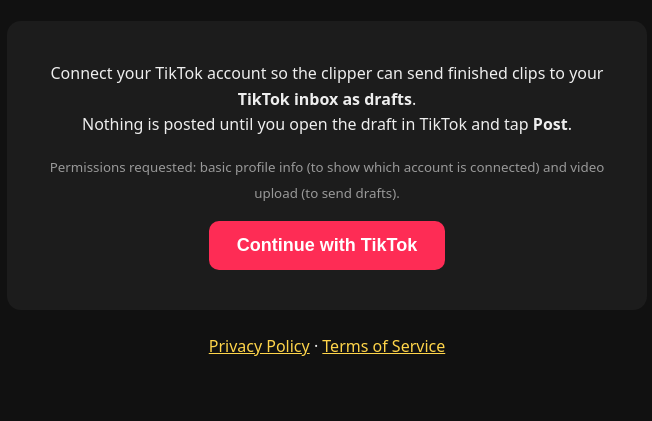
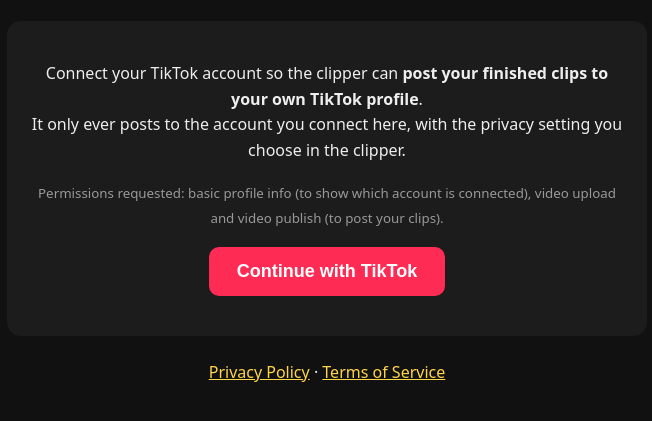
Before and after one commit to sixstarsteve/sixstarsteve.github.io, a plain HTML site: page connect.html in a window 1280 px wide. Shown: the part 243-664 px from the top of the page, without its empty margins (313-965 px from the left). Drawn offline with Linux system fonts and the light colour scheme.

Commit message:
Connect page: describe direct posting

```diff
--- a/connect.html
+++ b/connect.html
@@ -2,15 +2,15 @@
 <img src="avatar.png" alt="Steve">
 <h1>SixStarSteve Clipper</h1>
 <div class="card">
-<p>Connect your TikTok account so the clipper can send finished clips to your <b>TikTok inbox as drafts</b>.<br>Nothing is posted until you open the draft in TikTok and tap <b>Post</b>.</p>
-<p><small>Permissions requested: basic profile info (to show which account is connected) and video upload (to send drafts).</small></p>
+<p>Connect your TikTok account so the clipper can <b>post your finished clips to your own TikTok profile</b>.<br>It only ever posts to the account you connect here, with the privacy setting you choose in the clipper.</p>
+<p><small>Permissions requested: basic profile info (to show which account is connected), video upload and video publish (to post your clips).</small></p>
 <button class="btn" id="go">Continue with TikTok</button>
 <p id="err" style="color:#f66"></p>
 </div>
 <p><a href="privacy.html">Privacy Policy</a> · <a href="terms.html">Terms of Service</a></p>
 <script>
 const q = new URLSearchParams(location.search);
-const ck = q.get('ck'), state = q.get('state'), scope = q.get('scope') || 'user.info.basic,video.upload';
+const ck = q.get('ck'), state = q.get('state'), scope = q.get('scope') || 'user.info.basic,video.upload,video.publish';
 document.getElementById('go').onclick = () => {
   if (!ck || !state) { document.getElementById('err').textContent = 'Start this from the clipper app (tiktok-login).'; return; }
   const p = new URLSearchParams({client_key: ck, scope, response_type: 'code',
```
